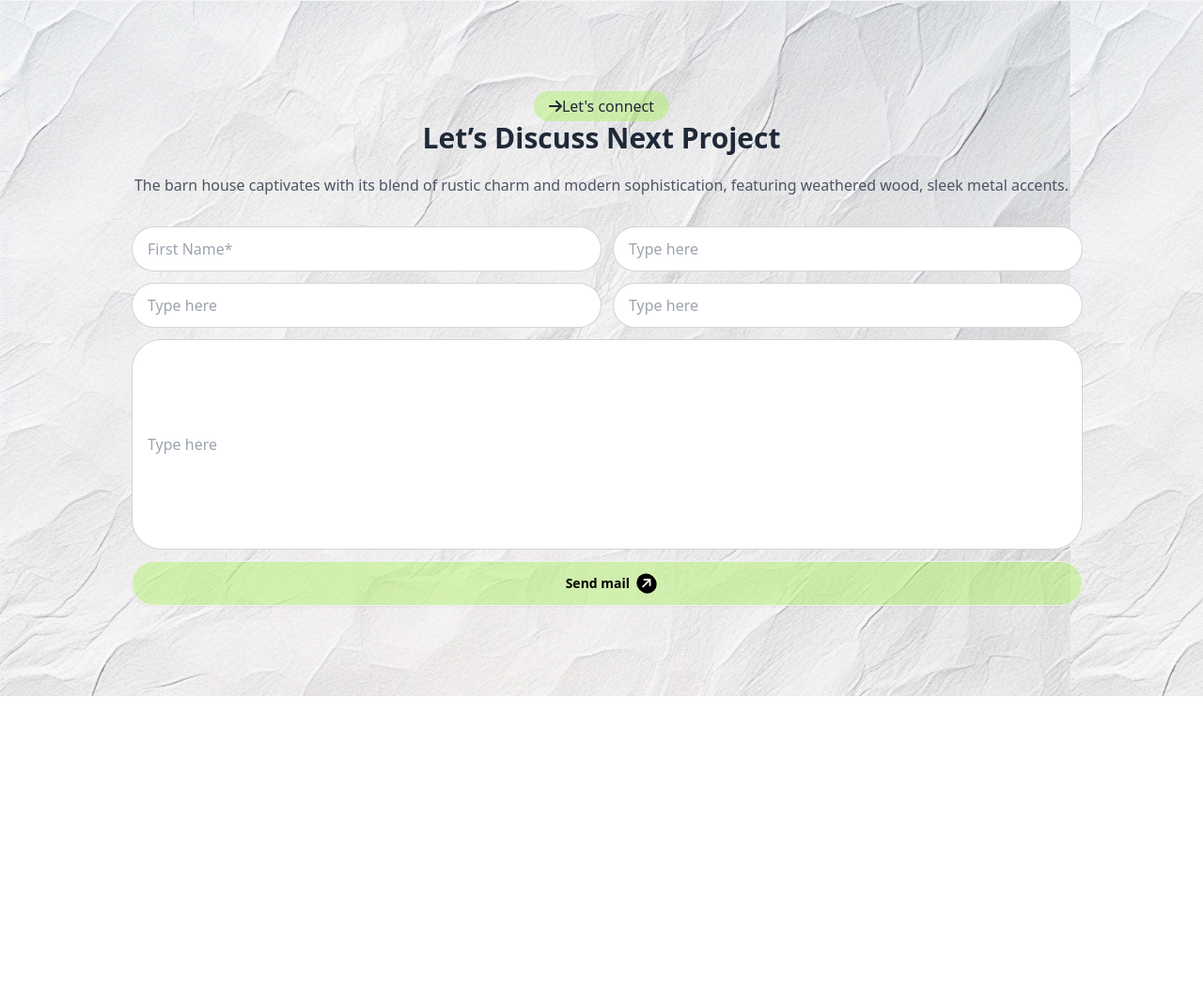
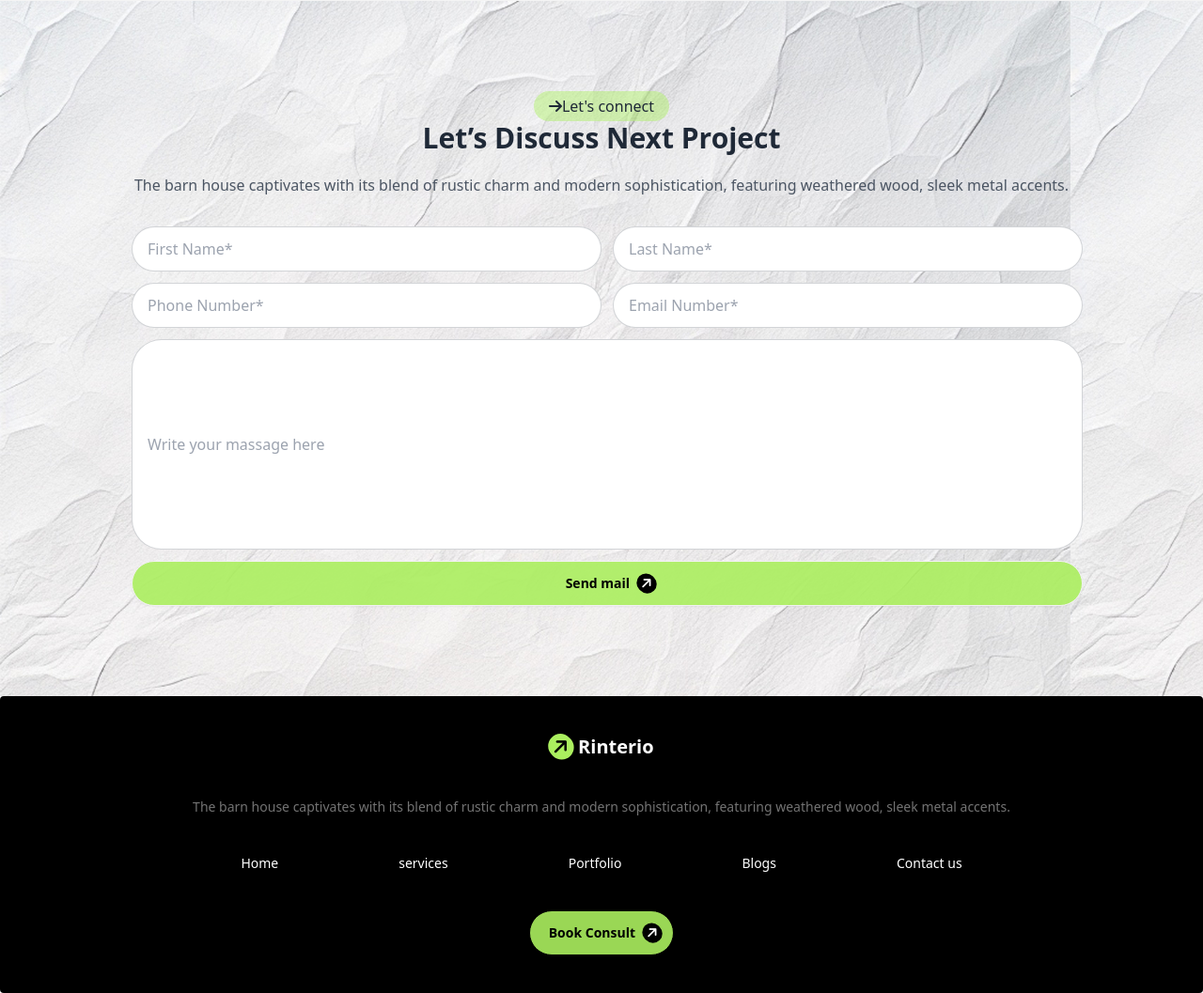
Before and after one commit to MHFAHAT/assainment-3, a plain HTML site: page index.html in a window 1280 px wide. Shown: the part 2033-3090 px from the top of the page at 94% size. Before the commit the page ends 2774 px from the top, so only its background shows below. Drawn offline with nearby package versions, Linux system fonts and the light colour scheme.

Commit message:
footer done

```diff
--- a/index.html
+++ b/index.html
@@ -175,11 +175,11 @@
           </div>
           <div class="grid grid-cols-1 lg:grid-cols-4 gap-3 pl-3  ">
             <input type="text" placeholder="First Name*" class="input input-bordered lg:col-span-2 rounded-full " />
-            <input type="text" placeholder="Type here" class="input input-bordered lg:col-span-2 rounded-full " />
-            <input type="text" placeholder="Type here" class="input input-bordered lg:col-span-2 rounded-full " />
-            <input type="text" placeholder="Type here" class="input input-bordered lg:col-span-2  rounded-full " />
-            <input type="text" placeholder="Type here" class="input input-bordered lg:col-span-4 h-56 rounded-[32px]" />
-            <a class="btn bg-buy bg-opacity-45 text-black rounded-full px-36 lg:py-2 lg:pl-5 lg:pr-3 lg:col-span-4 font-bold">Send mail<i class="fa-solid fa-arrow-right text-white bg-black rounded-full p-1 -rotate-45"></i></i></a>
+            <input type="text" placeholder="Last Name*" class="input input-bordered lg:col-span-2 rounded-full " />
+            <input type="text" placeholder="Phone Number*" class="input input-bordered lg:col-span-2 rounded-full " />
+            <input type="text" placeholder="Email Number*" class="input input-bordered lg:col-span-2  rounded-full " />
+            <input type="text" placeholder="Write your massage here" class="input input-bordered lg:col-span-4 h-56 rounded-[32px]" />
+            <a class="btn bg-buy bg-opacity-90 text-black rounded-full px-36 lg:py-2 lg:pl-5 lg:pr-3 lg:col-span-4 font-bold">Send mail<i class="fa-solid fa-arrow-right text-white bg-black rounded-full p-1 -rotate-45"></i></i></a>
           </div>
 
 
@@ -187,8 +187,19 @@
 
     </main>
     <!-- footer start -->
-    <footer>
-
+    <footer class="footer footer-center bg-base-200 text-base-content rounded p-10 bg-black">
+      <div class="  gap-2">
+      <a class=" font-bold text-xl text-white"> <i class="fa-solid fa-arrow-right text-black bg-buy p-1 rounded-full -rotate-45 "></i> Rinterio</a>
+    </div>
+    <p class="text-Gray">The barn house captivates with its blend of rustic charm and modern sophistication, featuring weathered wood, sleek metal accents.</p>
+      <nav class="grid  grid-cols-1 lg:grid-flow-col gap-3 lg:gap-32  text-white">
+        <a class="link link-hover">Home</a>
+        <a class="link link-hover">services</a>
+        <a class="link link-hover">Portfolio</a>
+        <a class="link link-hover">Blogs</a>
+        <a class="link link-hover">Contact us</a>
+      </nav>
+       <div><a class="btn bg-buy border-black bg-opacity-90 text-black rounded-full px-32 lg:py-2 lg:pl-5 lg:pr-3 font-bold"> Book Consult<i class="fa-solid fa-arrow-right text-white bg-black rounded-full p-1 -rotate-45"></i></i></a></div>
     </footer>
 </body>
 </html>
```
